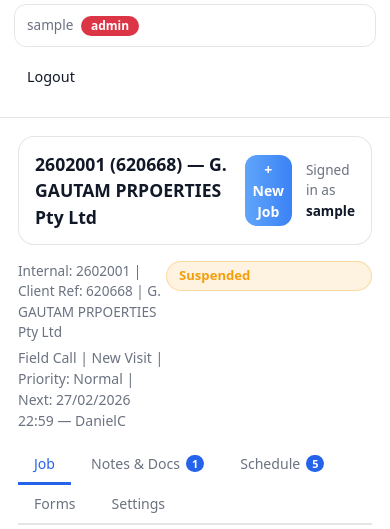
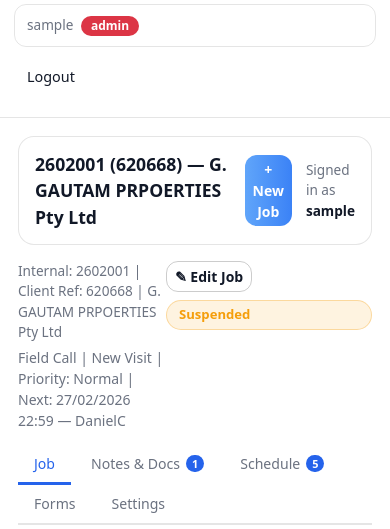
Before and after one commit to reclaimingtheacres-ui/axionx, a Flask app: page /jobs/1 in a window 390 px wide. Shown: the part 720-1249 px from the top of the page. Run offline with Flask 3, Linux system fonts and the light colour scheme; a user stored in the database is signed in; data comes from the database, SQL or seed files in the repository; both versions use the stored data as it was after the commit; data that the repository does not hold is empty; some libraries are stand-ins or nearby versions.

Commit message:
Add functionality to edit existing job details from the job page
Introduce a new route and backend logic for editing job information, along with a user interface for admins to modify job details via a modal.

Replit-Commit-Author: Agent
Replit-Commit-Session-Id: 96fb27c9-cc2d-4946-ad22-48294dc5dbeb
Replit-Commit-Checkpoint-Type: full_checkpoint
Replit-Commit-Event-Id: e4696330-a8a1-48f0-88d3-4e0019550584
Replit-Commit-Screenshot-Url: https://storage.googleapis.com/screenshot-production-us-central1/39eff0fe-e471-42b9-acca-839e18631cba/96fb27c9-cc2d-4946-ad22-48294dc5dbeb/7FGGfj5
Replit-Helium-Checkpoint-Created: true

```diff
--- a/app.py
+++ b/app.py
@@ -1571,13 +1571,20 @@ def job_detail(job_id: int):
 
     statuses = ["New", "Active", "Active - Phone work only", "Suspended", "Awaiting info from client", "Completed", "Invoiced"]
     visit_types = ["New Visit", "Re-attend", "First Update", "Urgent Update", "Phone Follow-up", "Locate Only"]
+    priorities = ["Low", "Normal", "High", "Urgent"]
     item_types = ["vehicle", "property", "equipment", "other"]
     doc_types = ["Instructions", "PPSR", "Contract", "Invoice", "Authority", "Form", "Other"]
     customer_roles = ["Primary", "Director", "Guarantor", "Borrower", "Spouse", "Other"]
 
+    conn3 = db()
+    job_types_rows = conn3.execute("SELECT name FROM job_types WHERE active=1 ORDER BY name").fetchall()
+    conn3.close()
+    job_types = [r["name"] for r in job_types_rows]
+
     return render_template("job_detail.html", job=job, interactions=interactions,
                            job_items=job_items, item_types=item_types,
-                           statuses=statuses, visit_types=visit_types, users=users,
+                           statuses=statuses, visit_types=visit_types, priorities=priorities,
+                           job_types=job_types, users=users,
                            field_notes=field_notes, documents=documents,
                            doc_types=doc_types, booking_types=booking_types,
                            schedules=schedules, next_schedule=next_schedule,
@@ -2099,6 +2106,58 @@ def job_update(job_id: int):
     return redirect(url_for("job_detail", job_id=job_id))
 
 
+@app.post("/jobs/<int:job_id>/edit")
+@login_required
+@admin_required
+def job_edit(job_id: int):
+    client_reference  = request.form.get("client_reference", "").strip() or None
+    client_job_number = request.form.get("client_job_number", "").strip() or None
+    job_type          = request.form.get("job_type", "").strip()
+    visit_type        = request.form.get("visit_type", "").strip()
+    status            = request.form.get("status", "").strip()
+    priority          = request.form.get("priority", "").strip()
+    job_address       = request.form.get("job_address", "").strip() or None
+    description       = request.form.get("description", "").strip() or None
+    assigned_user_id  = request.form.get("assigned_user_id") or None
+    now = now_ts()
+
+    conn = db()
+    cur  = conn.cursor()
+    cur.execute("SELECT internal_job_number FROM jobs WHERE id = ?", (job_id,))
+    row = cur.fetchone()
+    if not row:
+        conn.close()
+        flash("Job not found.", "danger")
+        return redirect(url_for("jobs_list"))
+
+    internal = row["internal_job_number"]
+    display_ref = internal
+    if client_reference:
+        display_ref = f"{internal} ({client_reference})"
+
+    cur.execute("""
+        UPDATE jobs SET
+            client_reference=?, client_job_number=?, display_ref=?,
+            job_type=?, visit_type=?, status=?, priority=?,
+            job_address=?, description=?, assigned_user_id=?,
+            updated_at=?
+        WHERE id=?
+    """, (client_reference, client_job_number, display_ref,
+          job_type, visit_type, status, priority,
+          job_address, description, assigned_user_id,
+          now, job_id))
+
+    cur.execute("""
+        INSERT INTO interactions (job_id, event_type, narrative, occurred_at, created_at)
+        VALUES (?, 'Edit', ?, ?, ?)
+    """, (job_id, f"Job details updated. Status: {status}, Type: {job_type}, Visit: {visit_type}.", now, now))
+
+    conn.commit()
+    conn.close()
+    flash("Job updated.", "success")
+    return redirect(url_for("job_detail", job_id=job_id))
+
+
 @app.post("/jobs/<int:job_id>/lender")
 @login_required
 @admin_required
--- a/templates/job_detail.html
+++ b/templates/job_detail.html
@@ -24,6 +24,11 @@
     </div>
   </div>
   {% if session.get('role') == 'admin' %}
+  <div class="d-flex align-items-center gap-2 flex-wrap">
+  <button type="button" class="btn btn-outline-secondary btn-sm"
+          onclick="bootstrap.Modal.getOrCreateInstance(document.getElementById('editJobModal')).show()">
+    &#9998; Edit Job
+  </button>
   <form method="post" action="/jobs/{{ job.id }}/status" class="d-inline">
     {% set s = job.status %}
     {% if s == 'New' %}{% set sc = '#3b82f6' %}
@@ -43,6 +48,7 @@
       {% endfor %}
     </select>
   </form>
+  </div>
   {% else %}
   <span class="badge fs-6"
         style="{% set s = job.status %}
@@ -1694,6 +1700,105 @@ document.addEventListener('click', function(e) {
 </div><!-- /page flex wrapper -->
 {% endblock %}
 {% block modals %}
+<!-- ── Edit Job Modal ──────────────────────────────────────────────────── -->
+{% if session.get('role') == 'admin' %}
+<div class="modal fade" id="editJobModal" tabindex="-1" aria-hidden="true" data-bs-backdrop="static">
+  <div class="modal-dialog modal-dialog-centered modal-lg modal-dialog-scrollable">
+    <div class="modal-content" style="background:var(--card);border:1px solid var(--line);border-radius:16px">
+      <div class="modal-header" style="border-bottom:1px solid var(--line)">
+        <h5 class="modal-title" style="color:var(--text)">Edit Job</h5>
+        <button type="button" class="btn-close" data-bs-dismiss="modal"></button>
+      </div>
+      <form method="post" action="/jobs/{{ job.id }}/edit">
+      <div class="modal-body">
+
+        <div class="mb-1 mt-1" style="font-size:.75rem;font-weight:700;letter-spacing:.1em;color:var(--muted)">REFERENCE</div>
+        <div class="row g-2 mb-3">
+          <div class="col-12 col-md-6">
+            <label class="form-label">Contract Number</label>
+            <input class="form-control" name="client_reference" value="{{ job.client_reference or '' }}"
+                   placeholder="e.g. AMO218972" oninput="this.value=this.value.replace(/\s/g,'').replace(/[a-z]/g,c=>c.toUpperCase())">
+          </div>
+          <div class="col-12 col-md-6">
+            <label class="form-label">Client Job Number</label>
+            <input class="form-control" name="client_job_number" value="{{ job.client_job_number or '' }}"
+                   placeholder="e.g. CJN-001">
+          </div>
+        </div>
+
+        <div class="mb-1" style="font-size:.75rem;font-weight:700;letter-spacing:.1em;color:var(--muted)">JOB DETAILS</div>
+        <div class="row g-2 mb-3">
+          <div class="col-12 col-sm-6 col-lg-3">
+            <label class="form-label">Job Type</label>
+            <select class="form-select" name="job_type">
+              {% for jt in job_types %}
+              <option value="{{ jt }}" {% if jt == job.job_type %}selected{% endif %}>{{ jt }}</option>
+              {% endfor %}
+            </select>
+          </div>
+          <div class="col-12 col-sm-6 col-lg-3">
+            <label class="form-label">Visit Type</label>
+            <select class="form-select" name="visit_type">
+              {% for vt in visit_types %}
+              <option value="{{ vt }}" {% if vt == job.visit_type %}selected{% endif %}>{{ vt }}</option>
+              {% endfor %}
+            </select>
+          </div>
+          <div class="col-12 col-sm-6 col-lg-3">
+            <label class="form-label">Status</label>
+            <select class="form-select" name="status">
+              {% for st in statuses %}
+              <option value="{{ st }}" {% if st == job.status %}selected{% endif %}>{{ st }}</option>
+              {% endfor %}
+            </select>
+          </div>
+          <div class="col-12 col-sm-6 col-lg-3">
+            <label class="form-label">Priority</label>
+            <select class="form-select" name="priority">
+              {% for p in priorities %}
+              <option value="{{ p }}" {% if p == job.priority %}selected{% endif %}>{{ p }}</option>
+              {% endfor %}
+            </select>
+          </div>
+        </div>
+
+        <div class="mb-1" style="font-size:.75rem;font-weight:700;letter-spacing:.1em;color:var(--muted)">ASSIGNMENT &amp; ADDRESS</div>
+        <div class="row g-2 mb-3">
+          <div class="col-12 col-md-6">
+            <label class="form-label">Assigned To</label>
+            <select class="form-select" name="assigned_user_id">
+              <option value="">— Unassigned —</option>
+              {% for u in users %}
+              <option value="{{ u.id }}" {% if u.id == job.assigned_user_id %}selected{% endif %}>{{ u.full_name }}</option>
+              {% endfor %}
+            </select>
+          </div>
+          <div class="col-12 col-md-6">
+            <label class="form-label">Job Address</label>
+            <input class="form-control" name="job_address" value="{{ job.job_address or '' }}"
+                   placeholder="Street, Suburb, State, Postcode">
+          </div>
+        </div>
+
+        <div class="mb-1" style="font-size:.75rem;font-weight:700;letter-spacing:.1em;color:var(--muted)">DESCRIPTION &amp; INSTRUCTIONS</div>
+        <div class="mb-1">
+          <textarea class="form-control" name="description" rows="6"
+                    placeholder="Job description, field agent instructions, access codes…"
+                    style="resize:vertical">{{ job.description or '' }}</textarea>
+          <div class="form-text" style="color:var(--muted)">Visible to assigned agents.</div>
+        </div>
+
+      </div>
+      <div class="modal-footer" style="border-top:1px solid var(--line)">
+        <button type="button" class="btn btn-outline-secondary" data-bs-dismiss="modal">Cancel</button>
+        <button type="submit" class="btn btn-primary">Save Changes</button>
+      </div>
+      </form>
+    </div>
+  </div>
+</div>
+{% endif %}
+
 <!-- File Preview Modal -->
 <div class="modal fade" id="filePreviewModal" tabindex="-1" data-bs-backdrop="static" aria-hidden="true">
   <div class="modal-dialog modal-dialog-centered modal-lg">
```
Also changed, not shown: axion.db.
